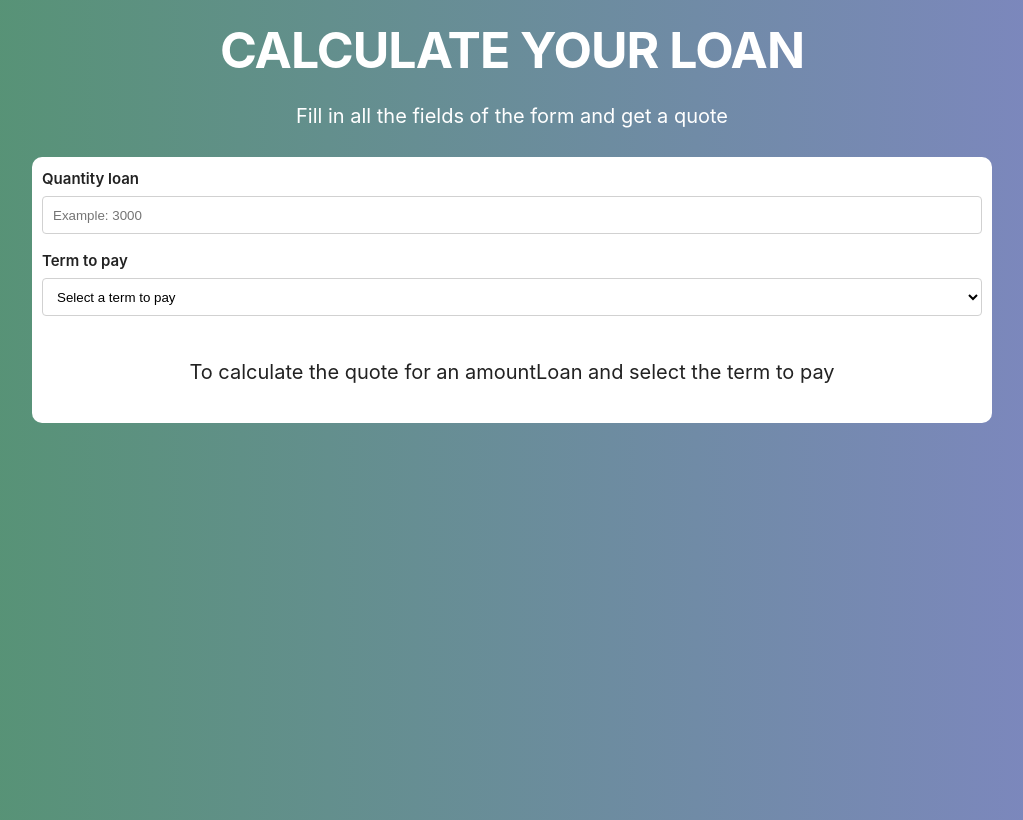
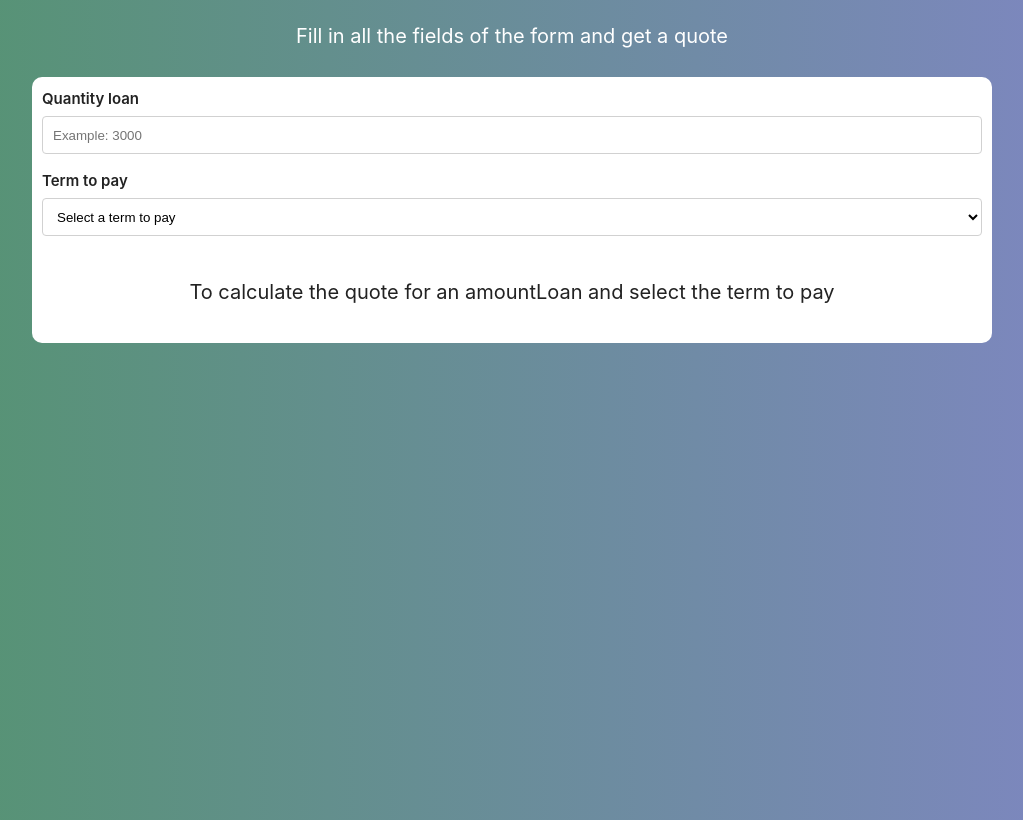
Before and after one commit to renerubio/simple-loan-quote, a React (Create React App) app: page / in a window 1280 px wide. Shown: the whole page, without its empty margins (128-1151 px from the left). Built offline with nearby package versions, Linux system fonts and the light colour scheme.

Commit message:
feat: :art: semantic code translation changed to English language
close #11

```diff
--- a/src/components/Header.js
+++ b/src/components/Header.js
@@ -1,8 +1,8 @@
 import React from 'react';
 
-const Header = ({ titulo, descripcion }) => (
+const Header = ({ title, descripcion }) => (
   <>
-    <h1>{titulo}</h1>
+    <h1>{title}</h1>
     <p className="color-white">{descripcion}</p>
   </>
 );
```
